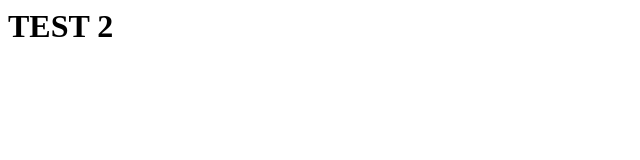
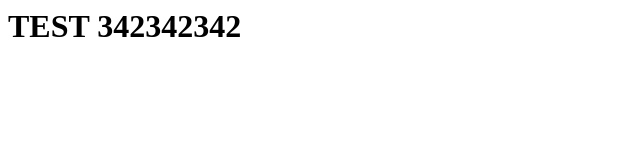
Before and after one commit to falobba2/DataVisPageMain, a plain HTML site: page index.html in a window 1280 px wide. Shown: the whole page, without its empty margins (0-640 px from the left). Drawn offline with Linux system fonts and the light colour scheme.

Commit message:
Create index.html

```diff
--- a/index.html
+++ b/index.html
@@ -1 +1 @@
-<h1>TEST 2</h1>
+<h1>TEST 342342342</h1>
```
